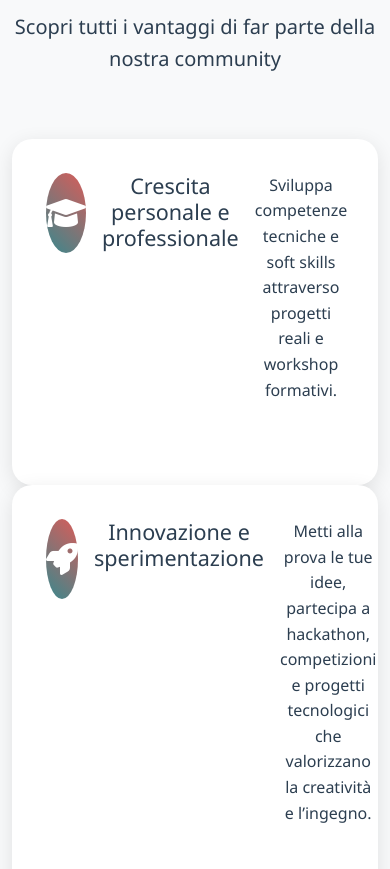
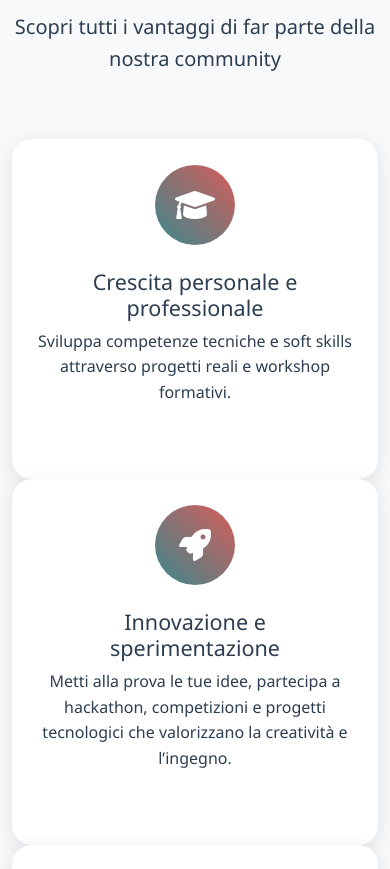
Before and after one commit to DoodleSaurus/ingenium-website, a plain HTML site: page join.html in a window 390 px wide. Shown: the part 1380-2249 px from the top of the page. Drawn offline with nearby package versions, Linux system fonts and the light colour scheme.

Commit message:
Update join.css

```diff
--- a/assets/css/join.css
+++ b/assets/css/join.css
@@ -32,8 +32,6 @@
     margin-bottom: 2rem;
     box-shadow: 0 5px 20px rgba(0,0,0,0.1);
 
-    display: flex;
-    gap: 1rem; /* horizontal spacing between buttons */
     transition: all 0.3s ease;
     height: 100%;
     border: 2px solid transparent;
@@ -209,6 +207,9 @@
 
     .role-card {
         padding: 2rem;
+        display: block;
+        width: 100%;
+        box-sizing: border-box;
     }
 
     .application-form-container {
@@ -228,6 +229,12 @@
     }
     .hero-buttons {
         text-align: center;
+    }
+    .role-card {
+        display: block;
+        width: 100%;
+        box-sizing: border-box;
+        padding: 1.5rem;
     }
     .join-hero h1 {
         font-size: 2.5rem;
```
